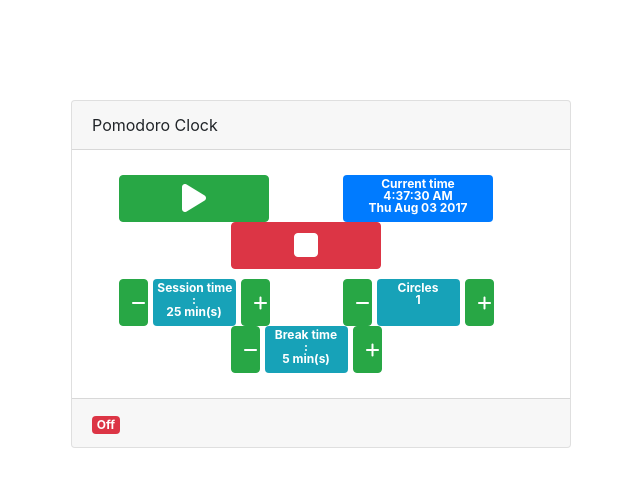
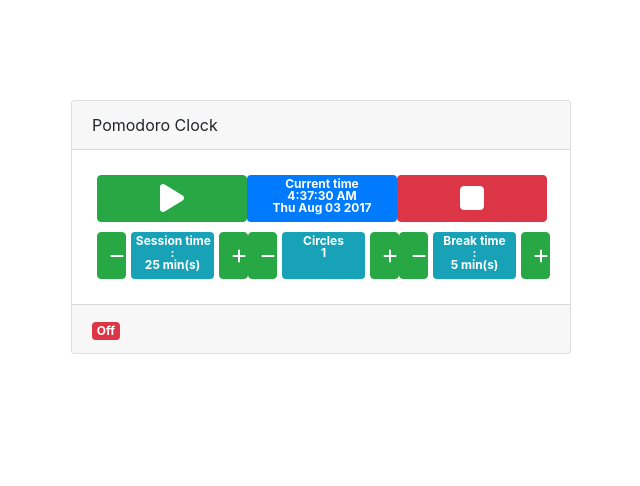
Before and after one commit to 4edorov/pomodoro_clock, a Vue app: page / in a window 1280 px wide. Shown: the top 486 px of the page, without its empty margins (319-959 px from the left). Built offline with nearby package versions, Linux system fonts and the light colour scheme.

Commit message:
another class fix

```diff
--- a/src/App.vue
+++ b/src/App.vue
@@ -2,7 +2,7 @@
   <div>
     <b-card class="clock" header="Pomodoro Clock" header-variant="success">
       <div>
-        <div class="row">
+        <div class="row-disp">
           <div>
             <b-button v-if="sessionState || breakState" class="table-big" variant="warning" @click="startOrPause">
               <i class="fa fa-pause fa-2x"></i>
@@ -20,7 +20,7 @@
             </b-button>
           </div>
         </div>
-        <div class="row">
+        <div class="row-disp">
           <div class="btns-table">
             <b-button class="table-btn" variant="success" @click="setIntervals('session', 'minus')" :disabled="!!sessionInt">
               <i class="fa fa-minus"></i>
@@ -241,7 +241,7 @@ export default {
   height: 47px;
   padding: 8px;
 }
-.row {
+.row-disp {
   display: flex;
   justify-content: space-around;
   padding: 5px;
```
